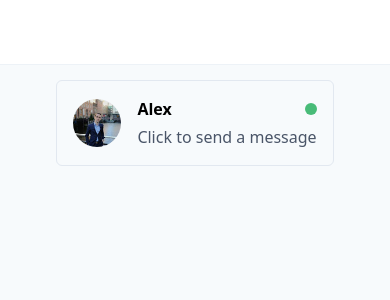
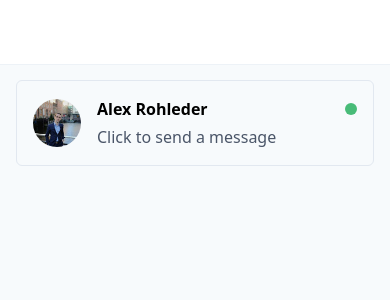
Before and after one commit to alexrohleder/chat, a Next.js app: page / in a window 390 px wide. Shown: the top 300 px of the page. Built offline with nearby package versions, Linux system fonts and the light colour scheme.

Commit message:
make it look more mobile on small screens

```diff
--- a/src/components/Contact.tsx
+++ b/src/components/Contact.tsx
@@ -7,8 +7,7 @@ type Props = {
   photo: string;
   lastMessage?: string;
   isActive: boolean;
-  isSelected: boolean;
-  onClick: () => void;
+  isSelected?: boolean;
 };
 
 function Contact(props: Props) {
@@ -17,10 +16,7 @@ function Contact(props: Props) {
     : "hover:bg-gray-200 hover:border-gray-400 cursor-pointer transition-colors ease-in-out duration-150";
 
   return (
-    <div
-      className={`flex gap-4 items-center p-4 rounded-md border ${variant}`}
-      onClick={props.onClick}
-    >
+    <div className={`flex gap-4 items-center p-4 rounded-md border ${variant}`}>
       <ContactAvatar size="lg" src={props.photo} name={props.name} />
       <div className="flex flex-1 flex-col gap-1 overflow-hidden">
         <div className="flex justify-between items-center overflow-hidden">
--- a/src/components/ContactAvatarStatus.tsx
+++ /dev/null
@@ -1,18 +0,0 @@
-import React from "react";
-import ContactAvatar, { Props as ContactAvatarProps } from "./ContactAvatar";
-
-type Props = ContactAvatarProps & {
-  isActive: boolean;
-};
-
-function ContactAvatarStatus({ isActive, ...contactAvatarProps }: Props) {
-  const borderColor = isActive ? "border-green-500" : "border-gray-500";
-
-  return (
-    <div className={`border-4 rounded-full ${borderColor}`}>
-      <ContactAvatar {...contactAvatarProps} />
-    </div>
-  );
-}
-
-export default ContactAvatarStatus;
--- /dev/null
+++ b/src/components/ContactList.tsx
@@ -0,0 +1,27 @@
+import Link from "next/link";
+import React from "react";
+import Contact from "./Contact";
+
+type Props = {
+  contacts: any[];
+  selectedUserId?: number;
+};
+
+function ContactList(props: Props) {
+  return (
+    <div className="flex flex-col gap-4">
+      {props.contacts.map((contact) => (
+        <Link href={`/chat/${contact.id}`} key={contact.id}>
+          <a>
+            <Contact
+              {...contact}
+              isSelected={props.selectedUserId == contact.id}
+            />
+          </a>
+        </Link>
+      ))}
+    </div>
+  );
+}
+
+export default ContactList;
--- a/src/components/Layout.tsx
+++ b/src/components/Layout.tsx
@@ -14,7 +14,9 @@ function Layout(props: Props) {
         <title>{props.title}</title>
       </Head>
       <LayoutHeader />
-      <main className="flex-1 lg:container m-auto p-4">{props.children}</main>
+      <main className="flex-1 lg:container lg:m-auto p-4">
+        <div className="grid md:grid-cols-4 gap-4 h-full">{props.children}</div>
+      </main>
     </div>
   );
 }
--- /dev/null
+++ b/src/pages/chat/[senderId].tsx
@@ -0,0 +1,31 @@
+import { useRouter } from "next/router";
+import Layout from "../../components/Layout";
+import Chat from "../../components/Chat";
+import ContactList from "../../components/ContactList";
+
+const contacts = [
+  {
+    id: 2,
+    name: "Alex Rohleder",
+    photo: "/profiles/alexrohleder.jpg",
+    isActive: true,
+  },
+];
+
+export default function ChatPage() {
+  const router = useRouter();
+
+  return (
+    <Layout title="Chat">
+      <div className="hidden lg:block">
+        <ContactList
+          contacts={contacts}
+          selectedUserId={parseInt(router.query.senderId as string, 10)}
+        />
+      </div>
+      <div className="md:col-span-3">
+        <Chat />
+      </div>
+    </Layout>
+  );
+}
--- a/src/pages/index.tsx
+++ b/src/pages/index.tsx
@@ -1,24 +1,21 @@
 import Layout from "../components/Layout";
-import Chat from "../components/Chat";
-import Contact from "../components/Contact";
-import { useState } from "react";
+import ContactList from "../components/ContactList";
+
+const contacts = [
+  {
+    id: 2,
+    name: "Alex Rohleder",
+    photo: "/profiles/alexrohleder.jpg",
+    isActive: true,
+  },
+];
 
 export default function Home() {
-  const [isContactSelected, setContactSelected] = useState(false);
-
   return (
     <Layout title="Chat">
-      <div className="grid md:grid-cols-4 gap-4 h-full">
-        <div>
-          <Contact
-            name="Alex"
-            photo="/profiles/alexrohleder.jpg"
-            isActive
-            isSelected={isContactSelected}
-            onClick={() => setContactSelected(true)}
-          />
-        </div>
-        <div className="md:col-span-3">{isContactSelected && <Chat />}</div>
+      <ContactList contacts={contacts} />
+      <div className="hidden md:block md:col-span-3">
+        select a contact to start
       </div>
     </Layout>
   );
```
